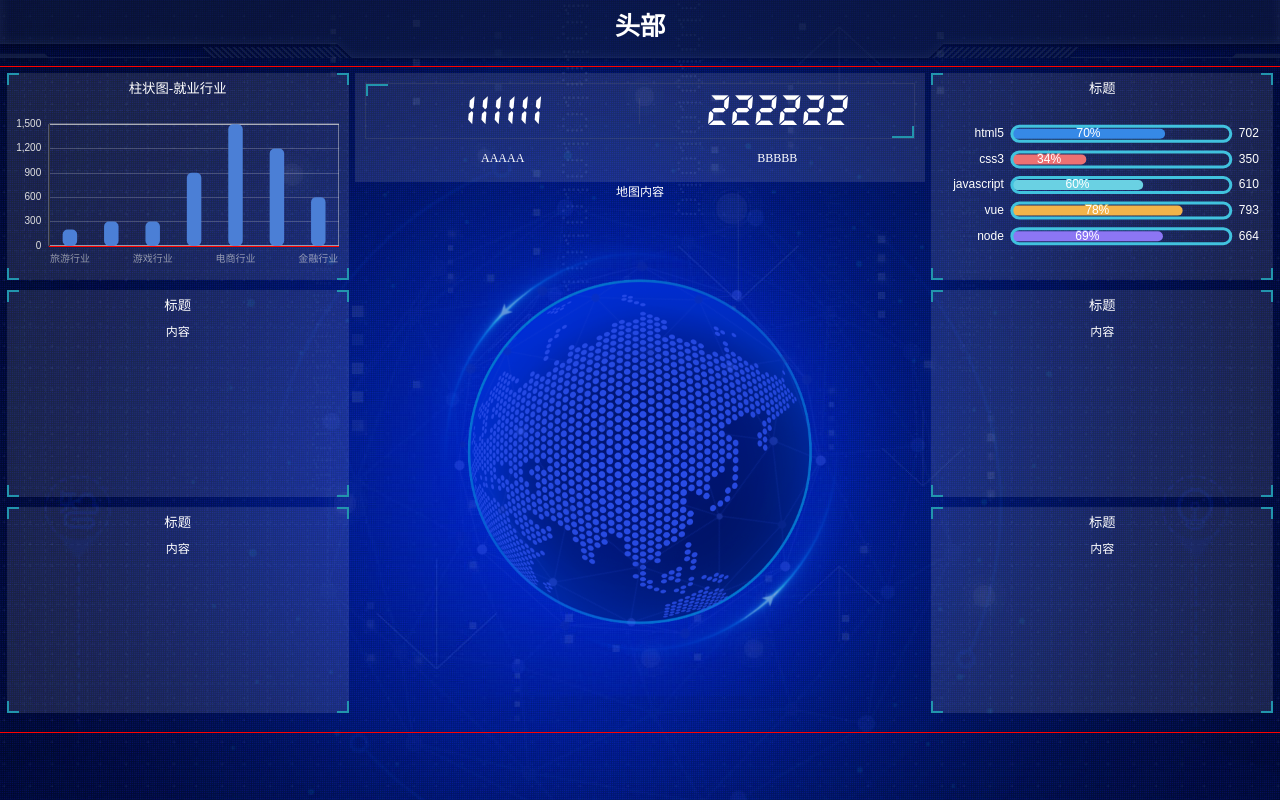
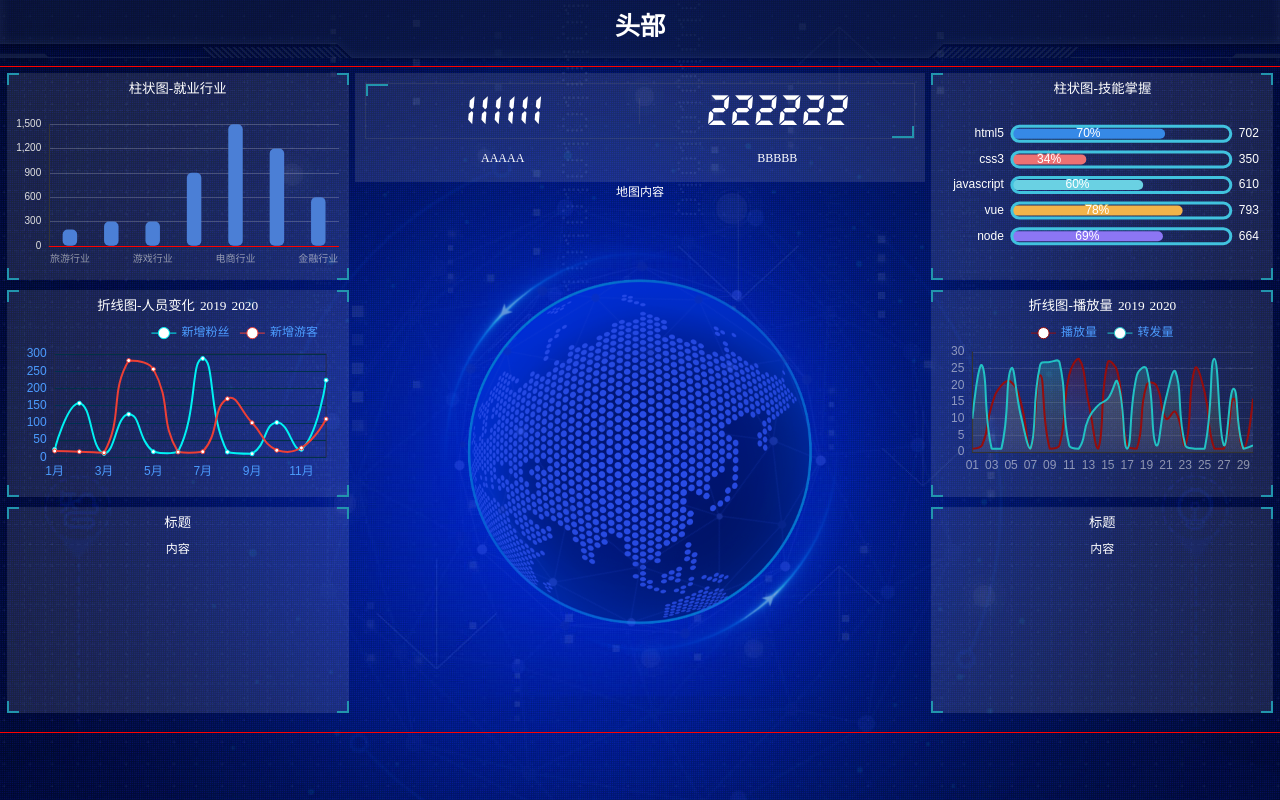
Before and after one commit to wkk221/echartDom, a plain HTML site: page index.html in a window 1280 px wide. Drawn offline with nearby package versions, Linux system fonts and the light colour scheme.

Commit message:
折线图的实现

```diff
--- a/index.html
+++ b/index.html
@@ -6,7 +6,7 @@
   <link href="style/clear.css" type="text/css" rel="stylesheet" />
   <link href="style/main.css" type="text/css" rel="stylesheet" />
   <script src="js/mock-min.js"></script>
-  <!-- <script src="js/jquery.js"></script> -->
+  <script src="js/jquery.js"></script>
   <!-- <script src="js/echarts.min.js"></script> -->
   <script src="https://cdn.bootcdn.net/ajax/libs/axios/0.20.0-0/axios.min.js"></script>
   <title>echart 学习</title>
@@ -22,8 +22,8 @@
         <div class="panel__bd chart"></div>
         <div class="panel__ft"></div>
       </div>
-      <div class="panel">
-        <div class="panel__hd">标题</div>
+      <div class="panel line1">
+        <div class="panel__hd">折线图-人员变化<a href="javascript:;">2019</a><a href="javascript:;">2020</a></div>
         <div class="panel__bd chart">内容</div>
         <div class="panel__ft"></div>
       </div>
@@ -59,12 +59,12 @@
     <!-- 右边 -->
     <div class="grid-colum">
       <div class="panel bar2">
-        <div class="panel__hd">标题</div>
+        <div class="panel__hd">柱状图-技能掌握</div>
         <div class="panel__bd chart">内容</div>
         <div class="panel__ft"></div>
       </div>
-      <div class="panel">
-        <div class="panel__hd">标题</div>
+      <div class="panel line2">
+        <div class="panel__hd">折线图-播放量<a href="javascript:;">2019</a><a href="javascript:;">2020</a></div>
         <div class="panel__bd chart">内容</div>
         <div class="panel__ft"></div>
       </div>
--- a/js/main.js
+++ b/js/main.js
@@ -9,7 +9,7 @@ Mock.mock(baseURL + '/abc', {
   'data|7': [/[1-9][0-9]{3}/]
 });
 
-//
+// 柱状图1
 (function () {
   var myChart = echarts.init(document.querySelector('.bar1 .chart'))
   var option = {
@@ -18,7 +18,8 @@ Mock.mock(baseURL + '/abc', {
       showContent: true,
       axisPointer: {
         type: 'shadow',
-      }
+      },
+      extraCssText:'background: pink;color:red;'
     },
 
     yAxis: {
@@ -60,7 +61,7 @@ Mock.mock(baseURL + '/abc', {
       }
     },
     grid: {
-      show: true,
+      show: false,
       left: '10%',
       top: '12%',
       right: '0',
@@ -93,6 +94,7 @@ Mock.mock(baseURL + '/abc', {
   })
 })();
 
+// 柱状图2
 (function () {
   var colors = [
     'rgb(54, 137, 230)',
@@ -101,6 +103,7 @@ Mock.mock(baseURL + '/abc', {
     'rgb(242, 179, 74)',
     'rgb(140, 118, 244)']
   var myChart = echarts.init(document.querySelector('.bar2 .chart'))
+
   var option = {
 
     grid: {
@@ -151,6 +154,11 @@ Mock.mock(baseURL + '/abc', {
           show: true,
           position: 'inside',
           formatter: '{c}%'
+        },
+        animationEasing: 'backOut',
+        animationDelay: function(index) {
+          console.log(index)
+          return index * 50
         }
       },
       {
@@ -166,6 +174,7 @@ Mock.mock(baseURL + '/abc', {
         },
         barWidth: 15,
         barCategoryGap: 50,
+        animationDuration: 0
       }
     ]
   };
@@ -176,6 +185,196 @@ Mock.mock(baseURL + '/abc', {
   })
 })();
 
-$http.get('/abc').then(function (res) {
-  console.log(res)
-})
+// 折线图1
+(function(){
+  var myChart = echarts.init(document.querySelector('.line1 .chart'))
+  var ajaxData =  [
+    [Mock.mock({'data|12':[/^[1-2]\d{1,2}/]}).data, Mock.mock({'data|12':[/^[1-2]\d{1,2}/]}).data],
+    [Mock.mock({'data|12':[/^[1-2]\d{1,2}/]}).data, Mock.mock({'data|12':[/^[1-2]\d{1,2}/]}).data]
+  ]
+  var option = {
+    color: ['#00f1f2','#ed3f35'],
+    tooltip: {
+        trigger: 'axis'
+    },
+    legend: {
+        // data: ['新增粉丝','新增游客'],
+        textStyle: {
+          color: '#4c9bfd'
+        },
+        right: '5%'
+    },
+    grid: {
+        top:'20%',
+        left: '3%',
+        right: '4%',
+        bottom: '3%',
+        containLabel: true,
+        show: true,
+        borderColor: 'rgb(38, 42, 79)'
+    },
+    xAxis: {
+        type: 'category',
+        boundaryGap: false,
+        data: ['1月','2月','3月','4月','5月','6月','7月','8月','9月','10月','11月','12月'],
+        axisTick: {show: false},
+        splitLine: {show: false},
+        axisLine: { show: false},
+        axisLabel: {textStyle: {color: '#4c9bfd'}}
+    },
+    yAxis: {
+        type: 'value',
+        splitLine: {lineStyle: {color: '#012f4a'}},
+        axisTick: {show: false},
+        axisLine: { show: false},
+        axisLabel: {textStyle: {color: '#4c9bfd'}}
+    },
+    series: [
+        {
+            name: '新增粉丝',
+            type: 'line',
+            smooth: true,
+            //stack: '~',
+            data: ajaxData[1][0],
+        },
+        {
+            name: '新增游客',
+            type: 'line',
+            smooth: true,
+            //stack: '~',
+            data: ajaxData[1][1],
+        }
+    ]
+};
+
+  myChart.setOption(option)
+  // 浏览器发生调整
+  window.addEventListener('resize', function () {
+    myChart.resize()
+  })
+  $('.line1 a').click(function(){
+    var _idx = $(this).index()
+    // console.log(_idx)
+    option.series[0].data = ajaxData[_idx][0]
+    option.series[1].data = ajaxData[_idx][1]
+    myChart.setOption(option)
+  })
+})();
+// 折线图2
+(function(select){
+  var myChart = echarts.init(document.querySelector('.line2 .chart'))
+  var ajaxData =  [
+    [Mock.mock({'data|30':[/^[1-2]\d{0,1}/]}).data, Mock.mock({'data|30':[/^[1-2]\d{0,1}/]}).data],
+    [Mock.mock({'data|30':[/^[1-2]\d{0,1}/]}).data, Mock.mock({'data|30':[/^[1-2]\d{0,1}/]}).data]
+  ]
+  var option = {
+    color: ['rgba(148,13,13,1)','rgba(34,193,195,1)'],
+    tooltip: {
+      trigger: 'axis'
+    },
+    grid: {
+      top:'30',
+      left: '10',
+      right: '10',
+      bottom: '10',
+      containLabel: true,
+    },
+    legend: {
+        textStyle: {
+          color: '#4c9bfd',
+          fontSize:12
+        },
+        top: '0'
+      },
+      xAxis: {
+        type: 'category',
+        boundaryGap: false,
+        data: [
+          '01','02','03','04','05','06','07','08','09','10',
+          '11','12','13','14','15','16','17','18','19','20',
+          '21','22','23','24','25','26','27','28','29','30',
+      ] ,
+        axisTick: {show: false},
+        splitLine: {show: false},
+        axisLine: {textStyle: {color: 'rgba(255,255,255,.1)'}},
+        axisLabel: {textStyle: {color: 'rgba(255,255,255,.5)'}}
+      },
+      yAxis: {
+        type: 'value',
+        splitLine: {lineStyle: {color: 'rgba(255,255,255,.1)'}},
+        axisTick: {show: false},
+        axisLine: {textStyle: {color: 'rgba(255,255,255,.1)'}},
+        axisLabel: {textStyle: {color: 'rgba(255,255,255,.5)'}}
+      },
+      series: [{
+          name: '播放量',
+          data: ajaxData[1][0],
+          type: 'line',
+          smooth: true,
+          showSymbol: false,
+          symbolSize:5,
+          lineStyle: {
+            width: 2,
+            color:'rgba(148,13,13,1)'
+          },
+          areaStyle: {
+            color: {
+              type: 'linear',
+              x: 0,y: 0,x2: 0,y2: 1,
+              colorStops: [{offset: 0, color: 'rgba(148,13,13,0.4)'}, { offset: 1, color: 'rgba(104,155,255,0.1)'}],
+              global: false // 缺省为 false
+            }
+          },
+          emphasis:{
+            itemStyle: {
+              color:'rgba(148,13,13,1)',
+              borderWidth:12,
+              borderColor:'rgba(221,220,107,.1)'
+            }
+          }
+      },{
+        name: '转发量',
+        data: ajaxData[1][1],
+        type: 'line',
+        smooth: true,
+        showSymbol: false,
+        symbolSize:5,
+        lineStyle: {
+          width: 2,
+          color:'rgba(34,193,195,1)'
+        },
+        areaStyle: {
+          color: {
+            type: 'linear',
+            x: 0,y: 0,x2: 0,y2: 1,
+            colorStops: [{offset: 0, color: 'rgba(34,193,195,.4)'}, { offset: 1, color: 'rgba(253,187,45,0.1)'}],
+            global: false // 缺省为 false
+          },
+        },
+        emphasis:{
+          itemStyle: {
+            color:'rgba(34,193,195,1)',
+            borderWidth:12,
+            borderColor:'rgba(221,220,107,.1)'
+          }
+        }
+    }]
+  };
+  myChart.setOption(option)
+  // 浏览器发生调整
+  window.addEventListener('resize', function () {
+    myChart.resize()
+  })
+  $('.line2 a').click(function(){
+    var _idx = $(this).index()
+    //alert(1)
+    console.log(_idx)
+    option.series[0].data = ajaxData[_idx][0]
+    option.series[1].data = ajaxData[_idx][1]
+    myChart.setOption(option)
+  })
+})();
+
+// $http.get('/abc').then(function (res) {
+//   console.log(res)
+// })
--- a/style/main.less
+++ b/style/main.less
@@ -46,6 +46,11 @@ body {
     line-height: .6rem;
     text-align: center;
     font-size: .25rem;
+    a{
+      text-decoration-line: none;
+      margin-left: 5px;
+      color:#fff;
+    }
   }
   .panel__bd{
     height: 3rem;
```
Also changed, not shown: style/main.css.
